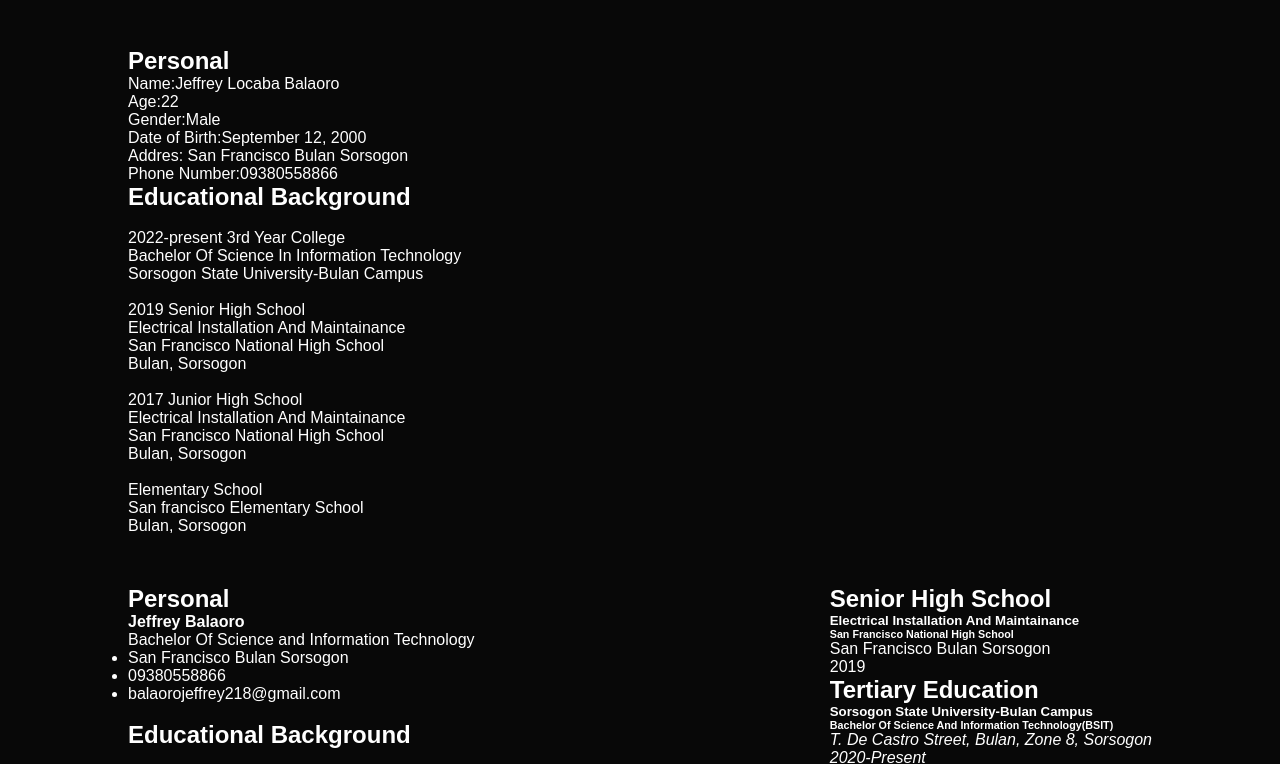
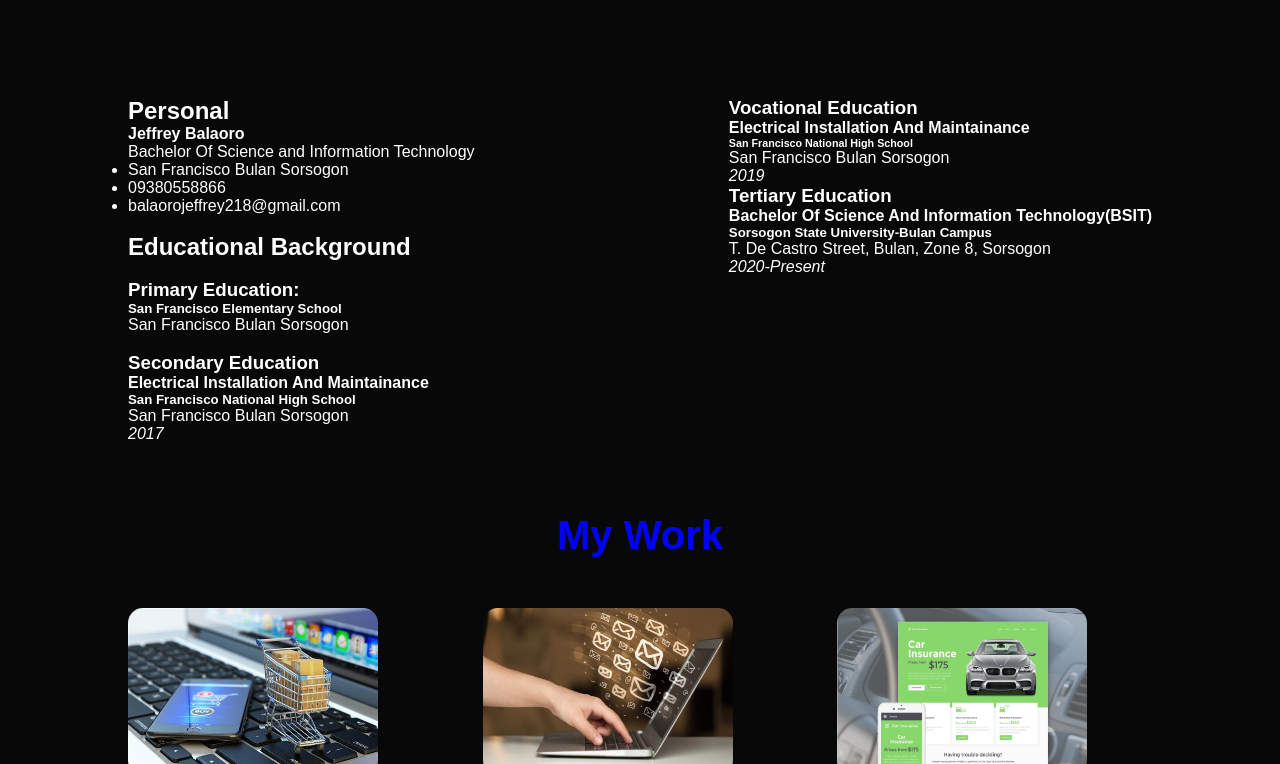
Before and after one commit to JeffreyBalaoro/JeffreyBalaoro.github.io, a plain HTML site: page index.html in a window 1280 px wide. Shown: the part 1404-2168 px from the top of the page. Drawn offline with nearby package versions, Linux system fonts and the light colour scheme.

Commit message:
added changes

```diff
--- a/index.html
+++ b/index.html
@@ -71,40 +71,10 @@
         <h1 class="sub-title">Resume</h1>
         <div class="services-list">
         <div>
-            <h2>Personal</h2>
-            <p>Name:<span>Jeffrey Locaba Balaoro</span></p>
-            <p>Age:<span>22</span></p>
-            <p>Gender:<span>Male</span></p>
-            <p>Date of Birth:<span>September 12, 2000</span></p>
-            <p>Addres:<span> San Francisco Bulan Sorsogon</span></p>
-            <p>Phone Number:<span>09380558866</span></p>
-
-            <div class="service-lists">
-            <h2>Educational Background</h2>
-            <br>
-            <p>2022-present 3rd Year College</p>
-            <p>Bachelor Of Science In Information Technology</p>
-            <p>Sorsogon State University-Bulan Campus</p>
-            <br>
-            <p>2019 Senior High School</p>
-            <P>Electrical Installation And Maintainance</P>
-            <p>San Francisco National High School</p>
-            <p>Bulan, Sorsogon</p>
-            <br>
-            <p>2017 Junior High School</p>
-            <a>Electrical Installation And Maintainance</a>
-            <p>San Francisco National High School</p>
-            <p>Bulan, Sorsogon</p>
-            <br>
-            <p>Elementary School</p>
-            <p>San francisco Elementary School</p>
-            <p>Bulan, Sorsogon</p>
-        </div>
          </div>
         </div>
     </div>
 </div>
-<!-- ======= Resume Section ======= -->
 <section id="resume" class="resume">
     <div class="container">
       <div class="section-title">
@@ -136,26 +106,26 @@
             <h4>Electrical Installation And Maintainance</h4>
             <h5>San Francisco National High School</h5>
             <p>San Francisco Bulan Sorsogon</p>
-            <p>2017</p>
+            <p><em>2017</em></p>
             <p></p>
           </div>
         </div>
         <div class="col-lg-6" data-aos="fade-up" data-aos-delay="100">
           <h3 class="resume-title"></h3>
           <div class="resume-item">
-            <h2>Senior High School</h2>
-            <h5>Electrical Installation And Maintainance</h5>
+            <h3>Vocational Education</h3>
+            <h4>Electrical Installation And Maintainance</h4>
             <h6>San Francisco National High School</h6>
             <p>San Francisco Bulan Sorsogon</p>
-            <p>2019</p>
+            <p><em>2019</em></p>
             <ul>
             </ul>
           </div>
       <div class="resume-item">
-        <h2>Tertiary Education</h2>
+        <h3>Tertiary Education</h3>
+        <h4>Bachelor Of Science And Information Technology(BSIT)</h4>
         <h5>Sorsogon State University-Bulan Campus</h5>
-        <h6>Bachelor Of Science And Information Technology(BSIT)</h6>
-        <p><em>T. De Castro Street, Bulan, Zone 8, Sorsogon</em></p>
+        <p>T. De Castro Street, Bulan, Zone 8, Sorsogon</p>
         <p><em>2020-Present</em></p>
         <ul>
         </ul>
@@ -282,13 +252,13 @@
 
 <script>
 
-    var sidemeu = document.getElementById("sidemenu");
+    var sidemenu = document.getElementById("sidemenu");
 
     function openmenu(){
-        sidemeu.style.right = "0";
+        sidemenu.style.right = "0";
     }
     function closemenu(){
-        sidemeu.style.rigth = "-200px";
+        sidemenu.style.rigth = "-200px";
     }
 </script>
 </body>
--- a/style.css
+++ b/style.css
@@ -272,10 +272,11 @@ form .btn2{
     width: 100;
     text-align: center;
     padding: 25px 0;
-    background: #262626;
+    background: #0004ff;
     font-weight: 300;
     margin-top: 20px;
 }
+
 /*--------Contact----------*/
 nav .fas{
     display: none;
@@ -290,7 +291,7 @@ nav .fas{
         font-size: 16px;
     }
     .header-text h1{
-        font-size: 32px;
+        font-size: 30px;
     }
 nav .fas{
     display: block;
```
